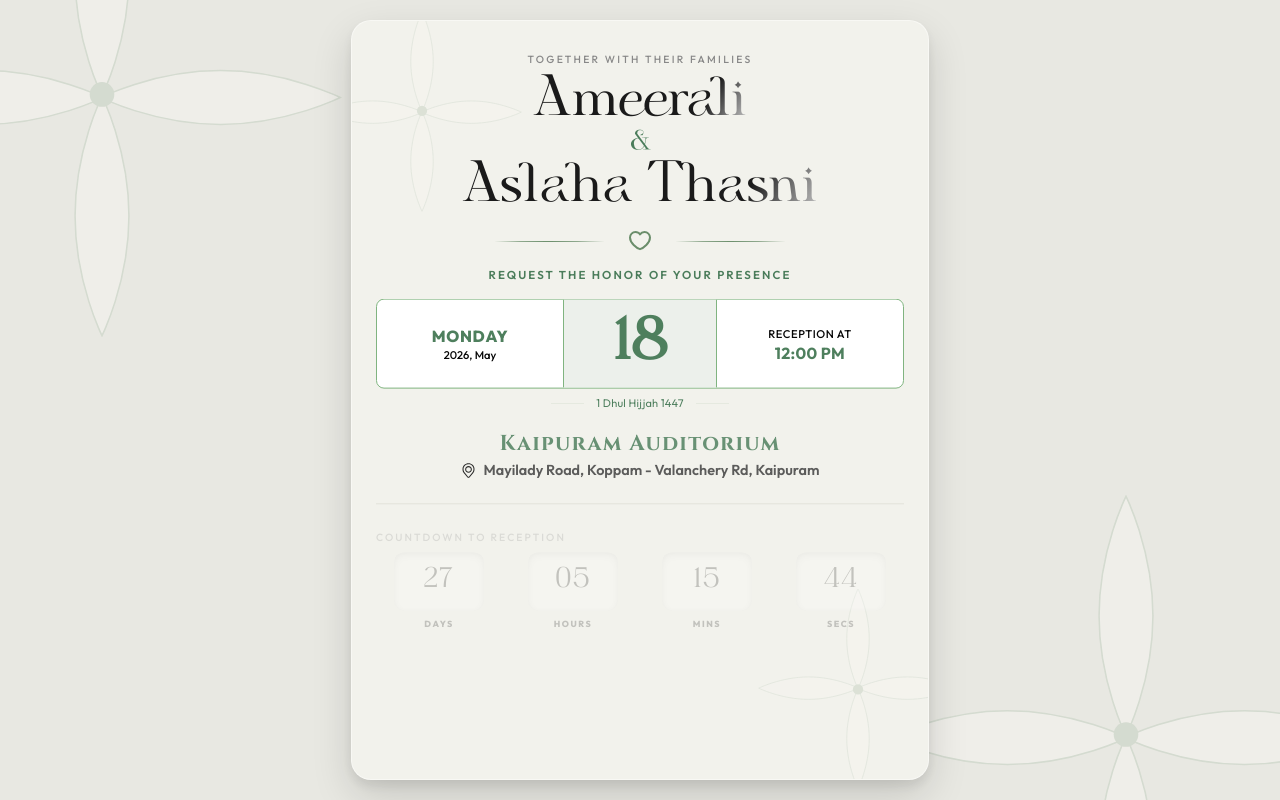
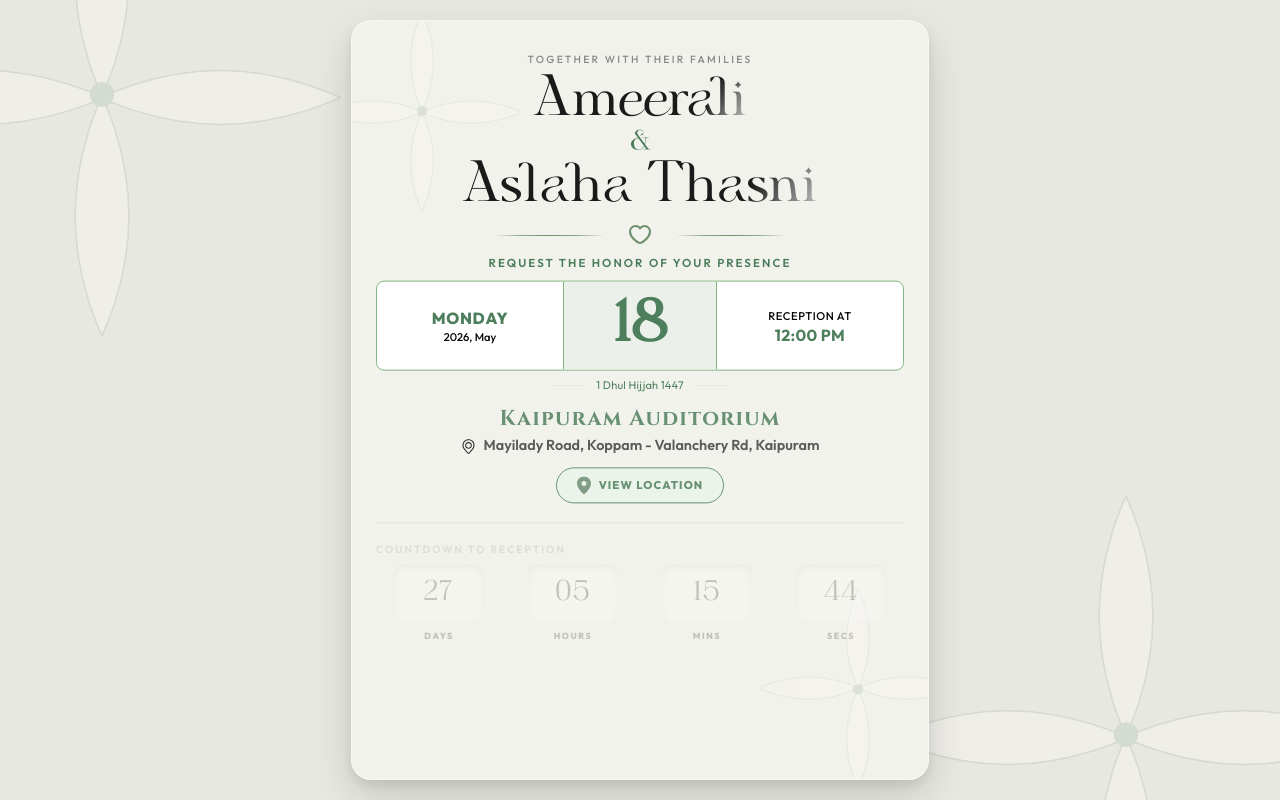
Before and after one commit to Ameerali-k/ameerali_wedding_invitation, a Next.js app: page / in a window 1280 px wide. Built offline with nearby package versions, Linux system fonts and the light colour scheme; no server answers; a web font is replaced by a local one.

Commit message:
feat: move location button under address in venue section

```diff
--- a/src/app/page.js
+++ b/src/app/page.js
@@ -862,6 +862,14 @@ export default function Page() {
               <img src="/images/location.svg" alt="location" className="loc-icon" style={{ height: '1.2em', width: '1.2em', marginTop: '0.1rem', flexShrink: 0 }} />
               <span style={{ fontSize: 'calc(1em + 0.5px)', fontWeight: 600, textAlign: 'left' }}>Mayilady Road, Koppam - Valanchery Rd, Kaipuram</span>
             </div>
+            <a href="https://maps.app.goo.gl/krSYAMbqxmesL1vL7" target="_blank" rel="noopener noreferrer" style={{
+              marginTop: '0.8rem', display: 'flex', alignItems: 'center', justifyContent: 'center', gap: '0.5rem',
+              padding: '0.5rem 1.2rem', borderRadius: '30px', border: '1px solid var(--green, #6c8a71)', textDecoration: 'none', background: '#eaf4eb',
+              transition: 'all 0.3s ease'
+            }}>
+              <svg width="14" height="18" viewBox="0 0 14 18" fill="none" xmlns="http://www.w3.org/2000/svg"><path d="M7 0C3.13 0 0 3.13 0 7C0 12.25 7 18 7 18C7 18 14 12.25 14 7C14 3.13 10.87 0 7 0ZM7 9.5C5.62 9.5 4.5 8.38 4.5 7C4.5 5.62 5.62 4.5 7 4.5C8.38 4.5 9.5 5.62 9.5 7C9.5 8.38 8.38 9.5 7 9.5Z" fill="#6c8a71" /></svg>
+              <span style={{ fontFamily: 'var(--font-sans)', fontSize: '0.7rem', fontWeight: 800, color: 'var(--green, #6c8a71)', letterSpacing: '0.1em' }}>VIEW LOCATION</span>
+            </a>
           </motion.div>
 
           {/* ── Full divider ── */}
```
